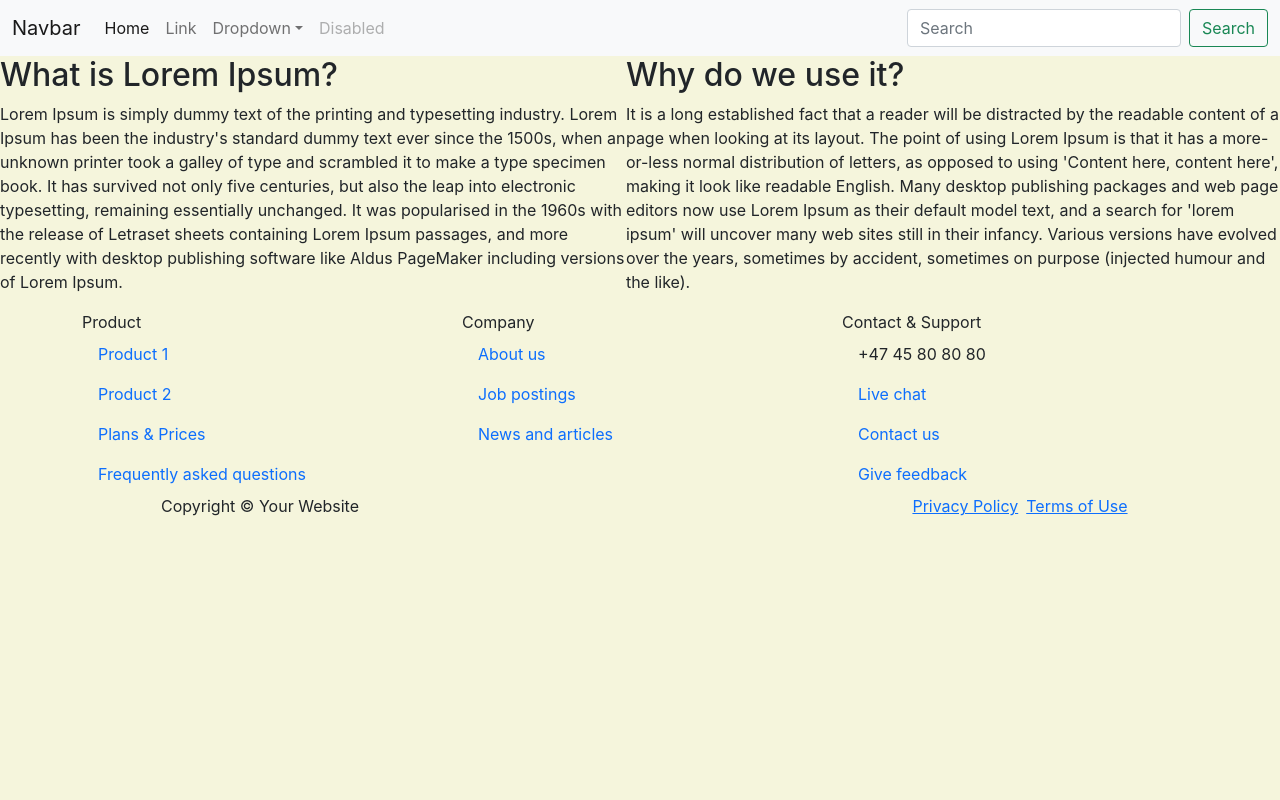
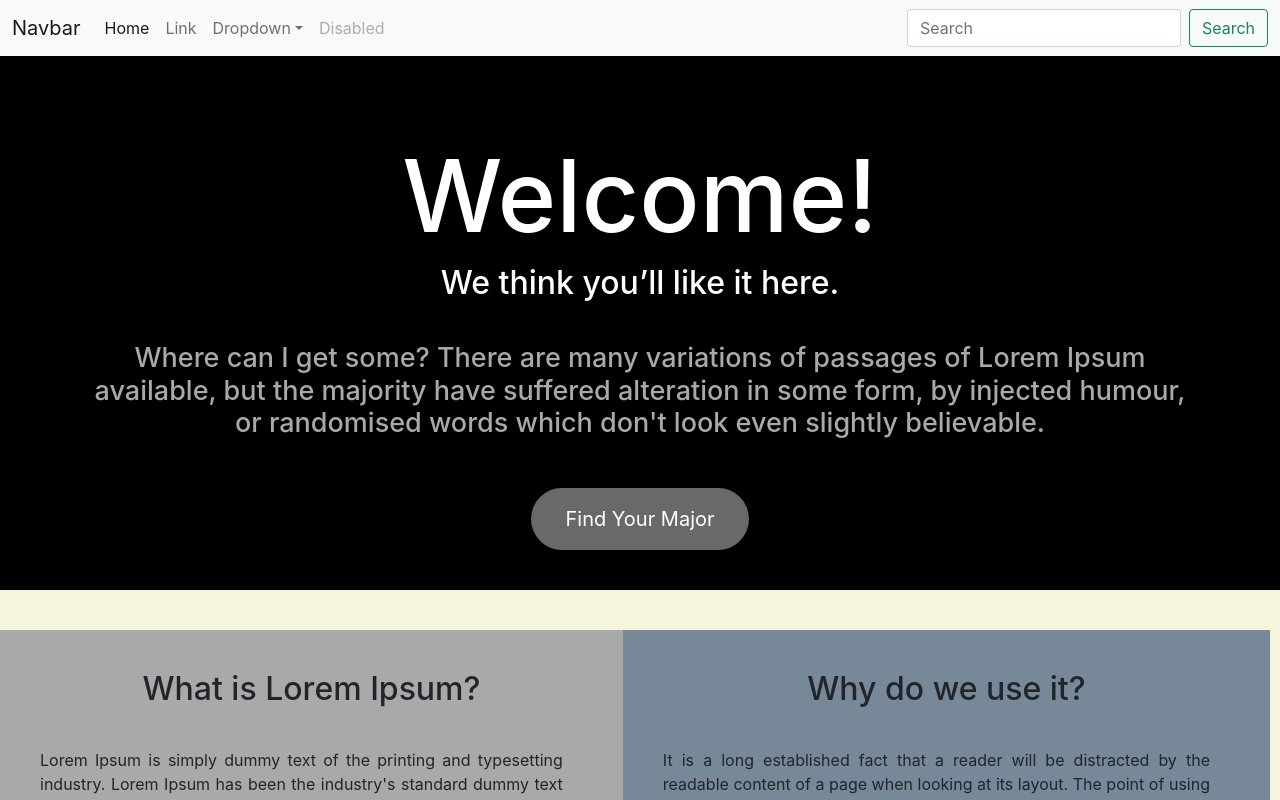
Before and after one commit to jyoti-wp/My-App, a React (Create React App) app: page / in a window 1280 px wide. Shown: the top 800 px of the page. Built offline with nearby package versions, Linux system fonts and the light colour scheme.

Commit message:
banner and page section update

```diff
--- a/src/App.css
+++ b/src/App.css
@@ -2,3 +2,109 @@
     display: flex;
     justify-content: space-between;
 }
+
+.banner {
+    margin-top: 40px;
+    margin-bottom: 40px;
+    margin-right: 10px;
+}
+
+.banner-wrap p {
+    margin-top: 40px;
+    margin-right: 20px;
+    text-align: justify;
+}
+
+.banner-wrap h2 {
+    text-align: center;
+}
+
+.banner-wrap-one {
+    background-color: darkgrey;
+    padding: 40px;
+}
+
+.banner-wrap-two {
+    background-color: lightslategray;
+    padding: 40px;
+}
+
+
+
+                            /* P   A   G   E   B   A   N   N   E   R  */
+
+.page-banner {
+    /* background-image: url('/public/ocean.png'); */
+    background-color: #000;
+    padding: 80px 0 40px 0;
+    position: relative;
+    @mixin atSmall {
+        padding: 130px 0 60px 0;
+    }
+
+}
+
+.page-banner-content {
+    position: relative;
+    z-index: 2;
+    text-align: center;
+    color: #FFF;
+}
+
+.headline-large {
+    font-size: 6.25rem;
+}
+
+.headline-small {
+    font-size: 1.6875rem;
+    margin-top: 40px;
+    color: darkgray;
+}
+
+.title {
+    font-family: 'Roboto Condensed', sans-serif;
+    font-weight: 300;
+    font-size: 3.6rem;
+    margin: 0 0 1rem 0;
+    color: #FFF;
+    @mixin atSmall {
+    font-size: 5rem;
+    }
+}
+
+.page-banner-image {
+    opacity: .33;
+    background-size: cover;
+    position: absolute;
+    top: 0;
+    bottom: 0;
+    left: 0;
+    right: 0;
+}
+
+.intro {
+    font-weight: 300;
+    font-size: 1.2rem;
+    line-height: 1.3;
+    color: #EDEDED;
+    @mixin atSmall {
+    font-size: 1.65rem;
+    }
+}
+
+.intro p {
+    margin: 0;
+}
+
+.click-btn {
+    padding: 16px 34px;
+    border-radius: 40px;
+    color: white;
+    font-size: 20px;
+    background: dimgrey;
+    margin-top: 40px;
+    text-decoration: none;
+    display: inline-block;
+    font-weight: 400;
+    line-height: 1.5;
+}
--- a/src/App.js
+++ b/src/App.js
@@ -2,6 +2,7 @@
 import './App.css';
 import Header from './components/layout/header';
 import Banner from './components/layout/Banner';
+import Page from './components/layout/Page';
 import Footer from './components/layout/footer';
 
 function App() {
@@ -9,6 +10,7 @@
     <div className="App">
       <header className="App-header">
         <Header />
+        <Page />
         <Banner />
         {/* <img src={logo} className="App-logo" alt="logo" /> */}
         <Footer />
--- a/src/components/layout/Banner/style.css
+++ b/src/components/layout/Banner/style.css
@@ -1,3 +1,4 @@
 .banner-wrap {
     display: flex;
+    justify-content: space-between;
 }
--- /dev/null
+++ b/src/components/layout/Page/index.js
@@ -0,0 +1,15 @@
+function Page () {
+    return (
+        <div class="page-banner">
+            <div class="page-banner-image"></div>
+            <div class="page-banner-content container">
+                <h1 class="headline-large">Welcome!</h1>
+                <h2 class="headline-medium">We think you&rsquo;ll like it here.</h2>
+                <h3 class="headline-small">Where can I get some? There are many variations of passages of Lorem Ipsum available, but the majority have suffered alteration in some form, by injected humour, or randomised words which don't look even slightly believable.</h3>
+                <a href="#" class="click-btn">Find Your Major</a>
+            </div>
+        </div>
+    )
+}
+
+export default Page;
```
Also changed, not shown: public/ocean.png (added), 1 other file (tests, documents, lock files or other folders).
